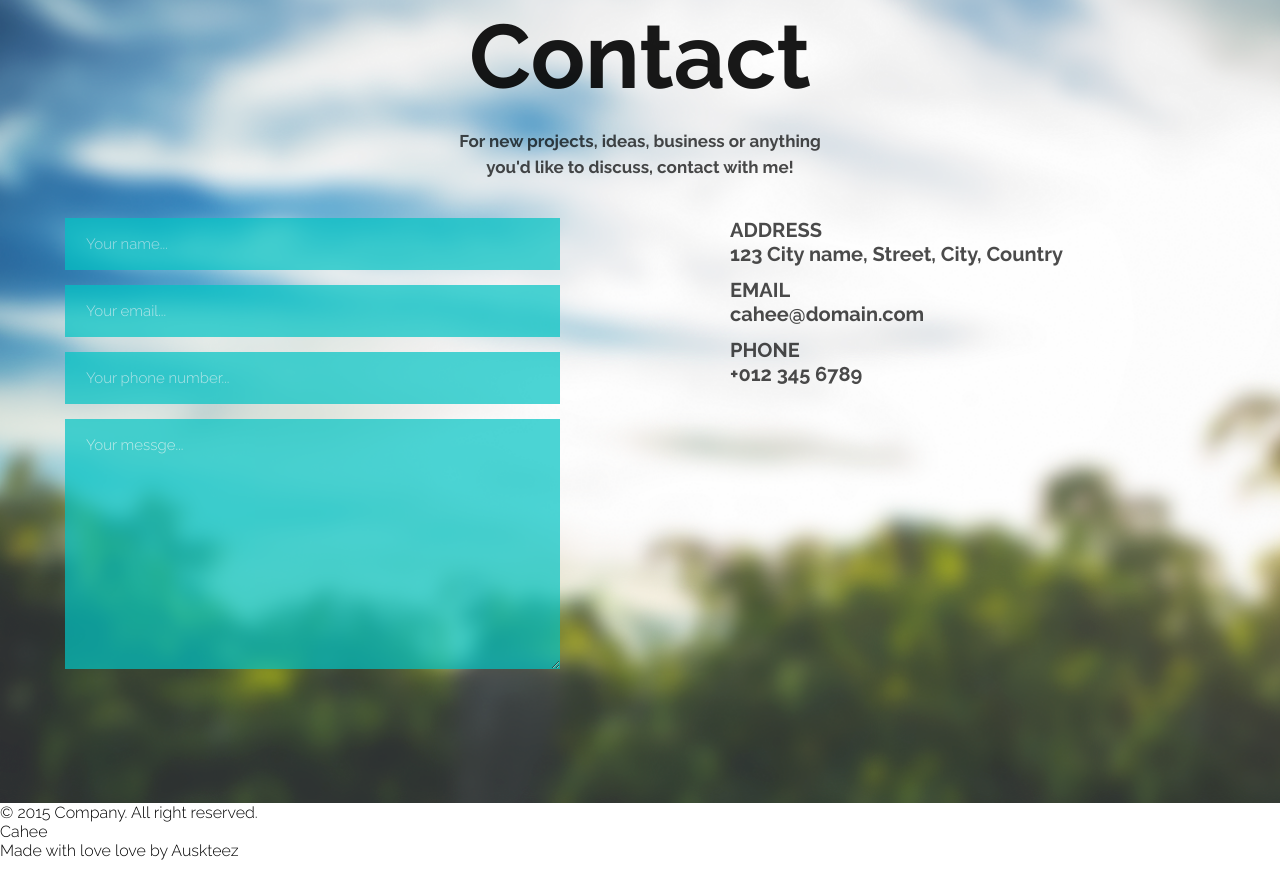
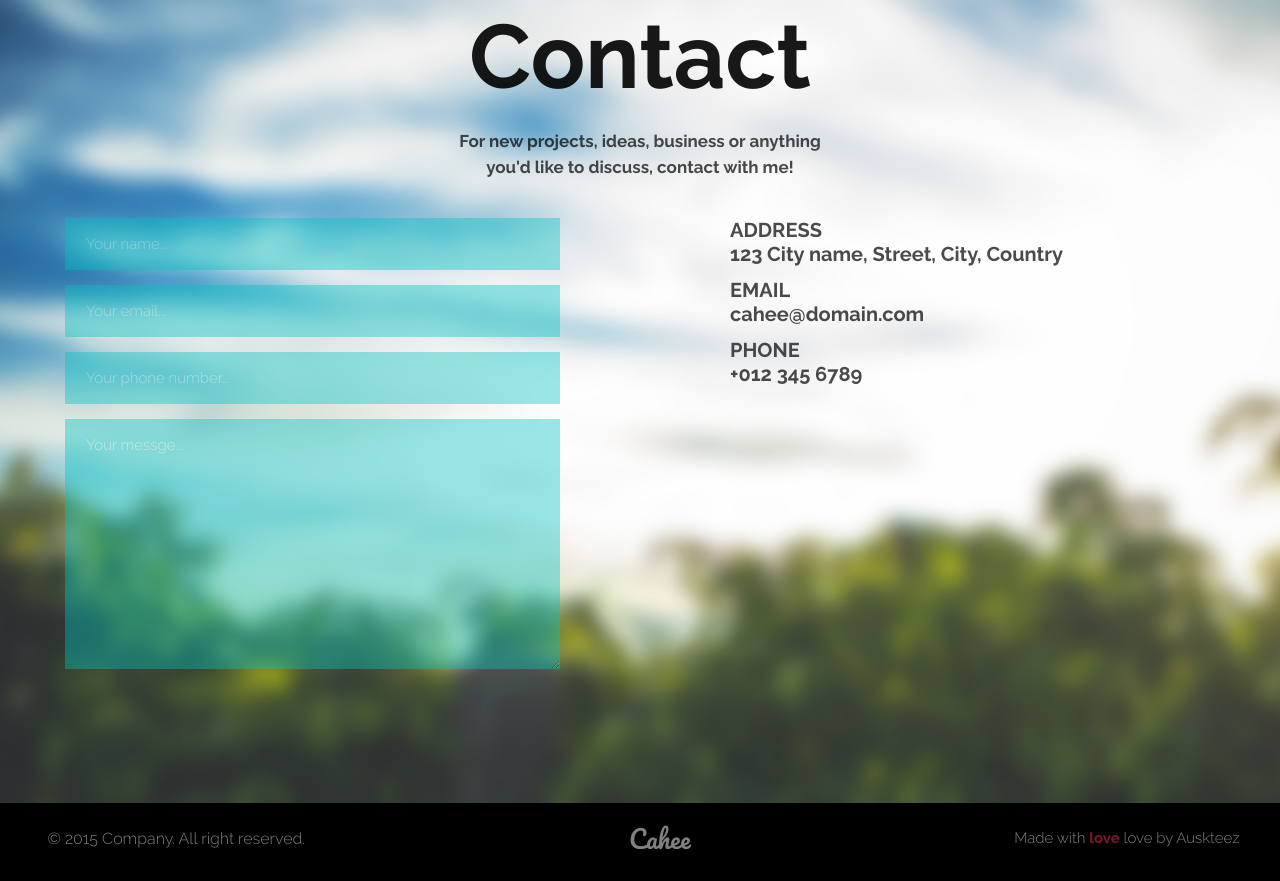
Before and after one commit to TatyanaSimchenko/cahee, a website built with Parcel: page src/index.html in a window 1280 px wide. Shown: the part 5473-6354 px from the top of the page. Before the commit the page ends 6333 px from the top, so only its background shows below. Built offline with nearby package versions, Linux system fonts and the light colour scheme.

Commit message:
added footer

```diff
--- a/src/scss/components/_contact-form.scss
+++ b/src/scss/components/_contact-form.scss
@@ -15,7 +15,7 @@
     margin-bottom: 15px;
     border-left: 4px solid transparent;
     background: $FORM-BG-COLOR;
-    opacity: 0.7;
+    opacity: 0.4;
     @include text($H15, 700, $WHITE);
     font-family: $base-font;
     @media screen and (max-width: 545px) {
--- /dev/null
+++ b/src/scss/components/_footer.scss
@@ -0,0 +1,36 @@
+.footer {
+  background-color: $BLACK;
+
+  // display: flex;
+  // justify-content: space-between;
+  // align-items: center;
+  // padding: 13px 185px 21px 237px;
+  &__container {
+    padding: 13px 8px 21px 15px;
+  display: flex;
+  flex-wrap: wrap;
+  margin: 0 auto;
+  justify-content: space-between;
+  align-items: center;
+max-width: 1215px;
+@media screen and (max-width: 700px) {
+  flex-direction: column-reverse;
+}
+  }
+  &__copyright {
+    @include text($H16, 400, $WHITE);
+    opacity: 0.5;
+  }
+  &__logo {
+    font-family: $logo-font;
+    @include text($H25, 400, $WHITE);
+    opacity: 0.5;
+  }
+  &__text {
+    @include text($H15, 400, $WHITE);
+    opacity: 0.5;
+  }
+  &__text-word {
+    @include text($H15, 700, $FOOTER-SPAN-COLOR);
+  }
+}
--- a/src/scss/style.scss
+++ b/src/scss/style.scss
@@ -52,3 +52,4 @@
 @import './components/contact-info';
 
 //footer
+@import './components/footer';
```
Also changed, not shown: src/index.html (+3 -3 lines).
